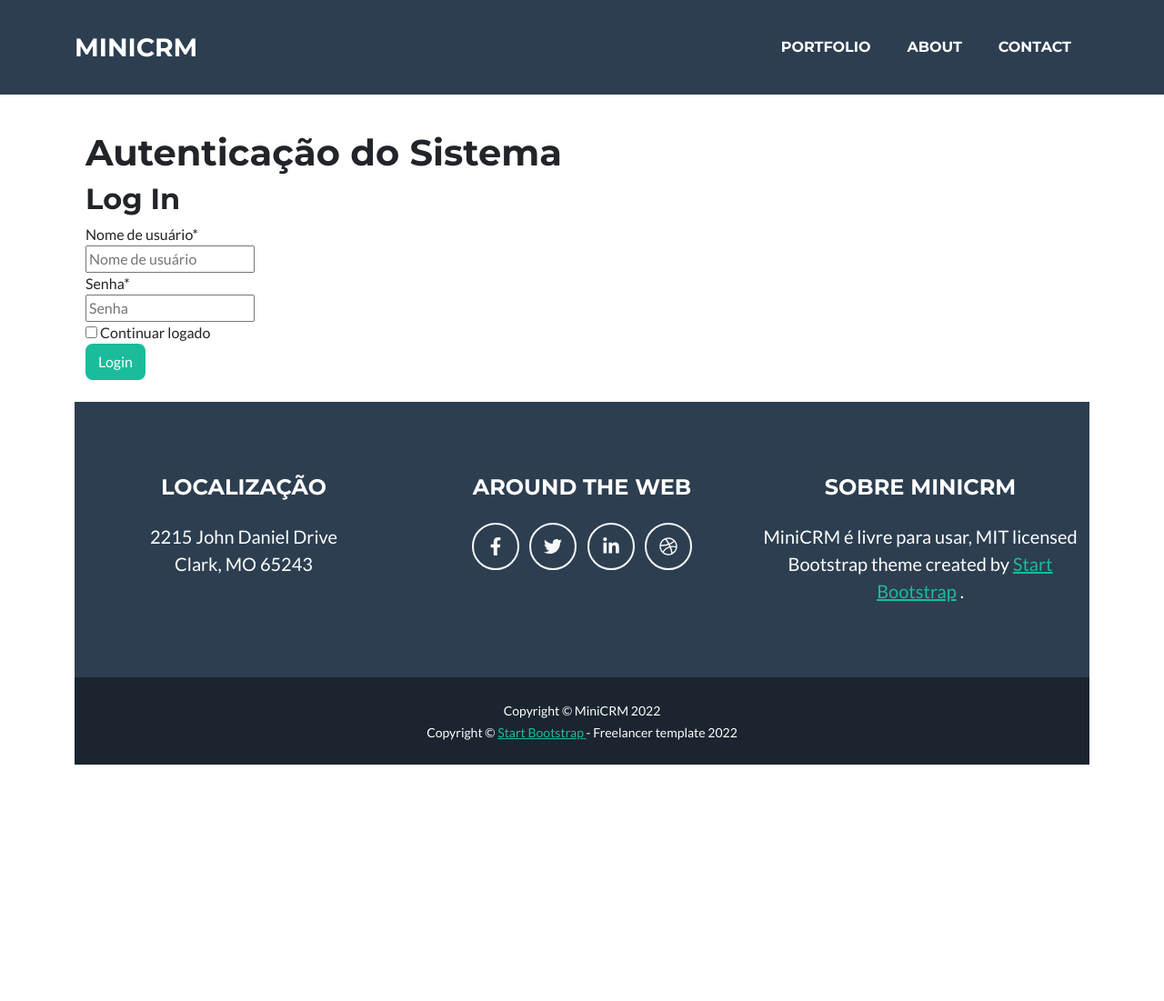
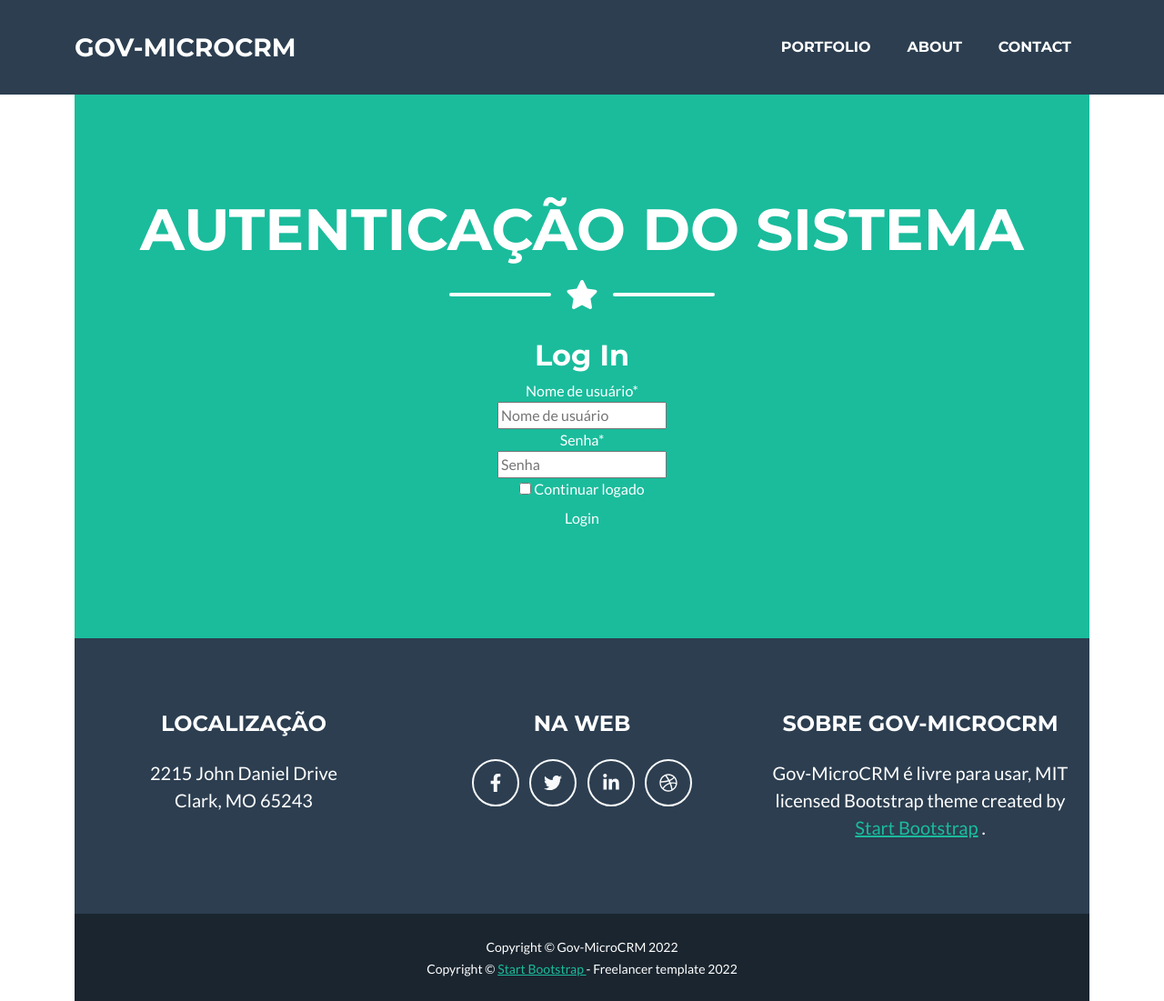
Before and after one commit to wmfinamore/govmicro-crm, a Django app: page /accounts/login/ in a window 1280 px wide. Shown: the whole page at 91% size. Before the commit the page ends 841 px from the top, so only its background shows below. Run offline with Django 3.2, Linux system fonts and the light colour scheme; parts of the project's set-up code (start-up, migrations or seed data) failed here and were passed over; some libraries are stand-ins or nearby versions.

Commit message:
Improvements in home and login templates

```diff
--- a/apps/core/templates/core/home.html
+++ b/apps/core/templates/core/home.html
@@ -6,7 +6,7 @@
 {% load socialaccount %}
 
 {% block title %}
-    MiniCRM
+    Gov-MicroCRM
 {% endblock %}
 
 {% block main %}
@@ -15,7 +15,7 @@
         <header class="masthead bg-primary text-white text-center">
             <div class="container d-flex align-items-center flex-column">
                 <!-- Masthead Avatar Image-->
-                <img class="masthead-avatar mb-5" src="{% static 'freelancer/assets/img/avataaars.svg' %}" alt="..." />
+                <!-- <img class="masthead-avatar mb-5" src="{% static 'freelancer/assets/img/avataaars.svg' %}" alt="..." />-->
                 <!-- Masthead Heading-->
                 <h1 class="masthead-heading text-uppercase mb-0">Bem Vindo</h1>
                 <!-- Icon Divider-->
--- a/templates/_base.html
+++ b/templates/_base.html
@@ -28,7 +28,7 @@
             <!-- Navigation-->
             <nav class="navbar navbar-expand-lg bg-secondary text-uppercase fixed-top" id="mainNav">
                 <div class="container">
-                <a class="navbar-brand" href="#page-top">MiniCRM</a>
+                    <a class="navbar-brand" href="#page-top">Gov-MicroCRM</a>
                     <button class="navbar-toggler text-uppercase font-weight-bold bg-primary text-white rounded"
                             type="button" data-bs-toggle="collapse" data-bs-target="#navbarResponsive"
                             aria-controls="navbarResponsive" aria-expanded="false" aria-label="Toggle navigation">
@@ -73,7 +73,7 @@
                             </div>
                             <!-- Footer Social Icons-->
                             <div class="col-lg-4 mb-5 mb-lg-0">
-                                <h4 class="text-uppercase mb-4">Around the Web</h4>
+                                <h4 class="text-uppercase mb-4">Na Web</h4>
                                 <a class="btn btn-outline-light btn-social mx-1" href="#!"><i class="fab fa-fw fa-facebook-f"></i></a>
                                 <a class="btn btn-outline-light btn-social mx-1" href="#!"><i class="fab fa-fw fa-twitter"></i></a>
                                 <a class="btn btn-outline-light btn-social mx-1" href="#!"><i class="fab fa-fw fa-linkedin-in"></i></a>
@@ -81,9 +81,9 @@
                             </div>
                             <!-- Footer About Text-->
                             <div class="col-lg-4">
-                                <h4 class="text-uppercase mb-4">Sobre MiniCRM</h4>
+                                <h4 class="text-uppercase mb-4">Sobre Gov-MicroCRM</h4>
                                 <p class="lead mb-0">
-                                    MiniCRM é livre para usar, MIT licensed Bootstrap theme created by
+                                    Gov-MicroCRM é livre para usar, MIT licensed Bootstrap theme created by
                                     <a href="http://startbootstrap.com">Start Bootstrap</a>
                                     .
                                 </p>
@@ -93,7 +93,7 @@
                 </footer>
                 <!-- Copyright Section-->
                 <div class="copyright py-4 text-center text-white">
-                    <div class="container"><small>Copyright &copy; MiniCRM 2022</small></div>
+                    <div class="container"><small>Copyright &copy; Gov-MicroCRM 2022</small></div>
                     <div class="container"><small>Copyright &copy; <a href="http://startbootstrap.com">
                             Start Bootstrap
                         </a> - Freelancer template 2022</small></div>
--- a/templates/account/login.html
+++ b/templates/account/login.html
@@ -2,17 +2,25 @@
 {% load crispy_forms_tags %}
 
 {% block title %}
-    MiniCRM
+    Gov-MicroCRM
 {% endblock %}
 
 {% block main %}
-    <div class="container">
-        <br>
-        <br>
-        <br>
-        <br>
-        <br>
-        <h1>Autenticação do Sistema</h1>
+
+    <!-- Masthead-->
+        <header class="masthead bg-primary text-white text-center">
+            <div class="container d-flex align-items-center flex-column">
+                <!-- Masthead Avatar Image-->
+                <!-- Masthead Heading-->
+                <h1 class="masthead-heading text-uppercase mb-0">Autenticação do Sistema</h1>
+                <!-- Icon Divider-->
+                <div class="divider-custom divider-light">
+                    <div class="divider-custom-line"></div>
+                    <div class="divider-custom-icon"><i class="fas fa-star"></i></div>
+                    <div class="divider-custom-line"></div>
+                </div>
+                <!-- Masthead Subheading-->
+                <p class="masthead-subheading font-weight-light mb-0">
                     <div>
                         <h2>Log In</h2>
                         <form method="post">
@@ -21,7 +29,8 @@
                             <button type="submit" class="btn btn-primary">Login</button>
                         </form>
                     </div>
-        <br>
+                </p>
             </div>
+        </header>
 
 {% endblock %}
```
Lines whose indentation alone changed are shown as unchanged.
